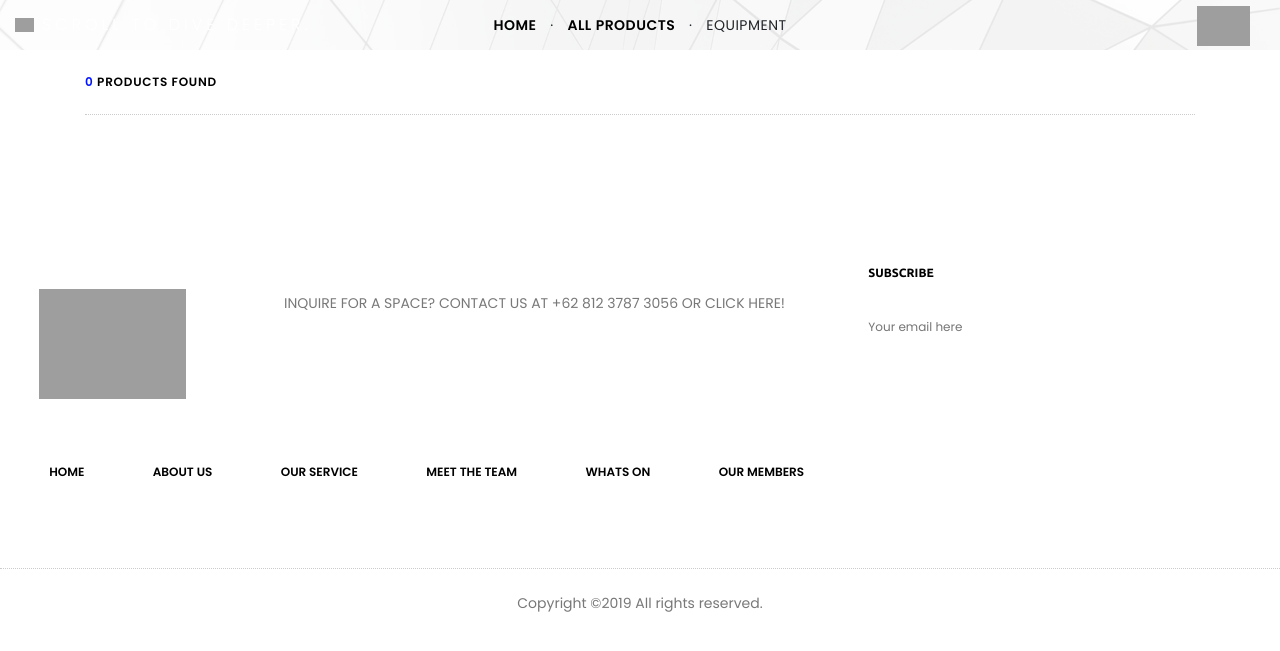
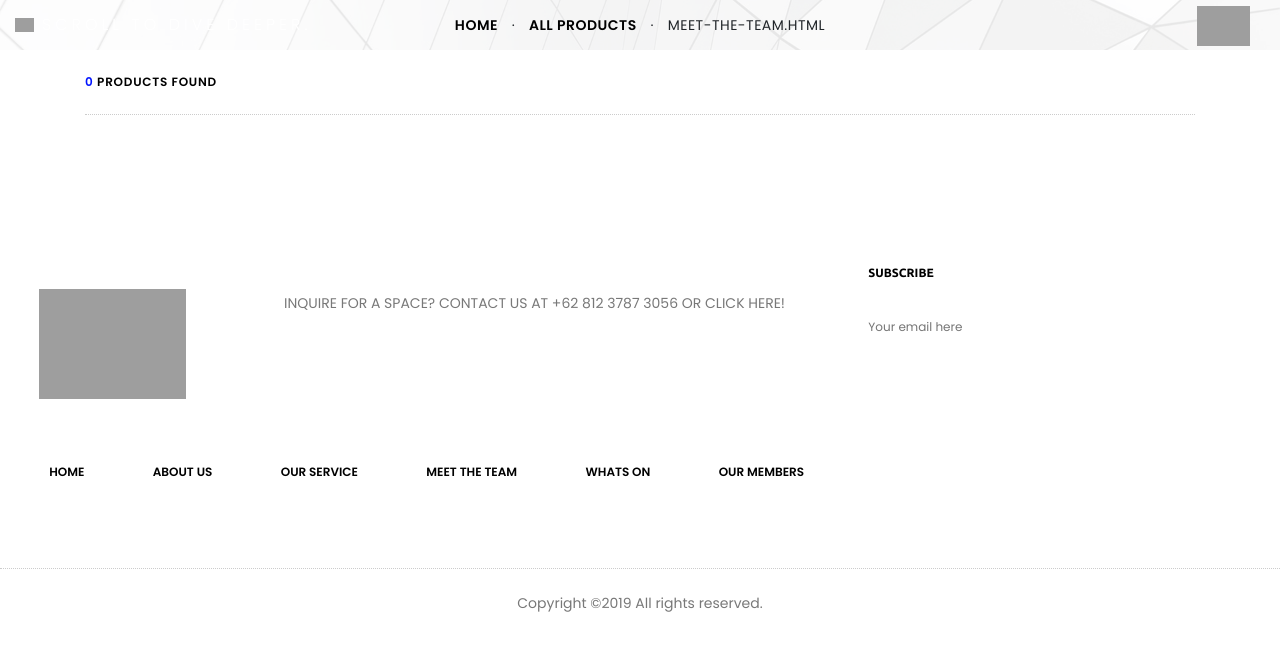
Before and after one commit to kemtol/wellspace, a Jekyll site: the page built from _nav/equipment.markdown, in a window 1280 px wide. Shown: the top 651 px of the page. Built offline with Jekyll 4.4.1, drawn with Linux system fonts in a browser that asks for light colours; nearby versions of some CDN libraries; library files that are not in the unit come from our copies.

Commit message:
Updated Equipment

```diff
--- a/_nav/equipment.markdown
+++ b/_nav/equipment.markdown
@@ -1,5 +1,5 @@
 ---
-title: Equipment
+title: MEET THE TEAM
 date: 2018-12-06 18:00:00 +07:00
-permalink: "/product/equipment/"
+permalink: "/meet-the-team.html"
 ---
```
